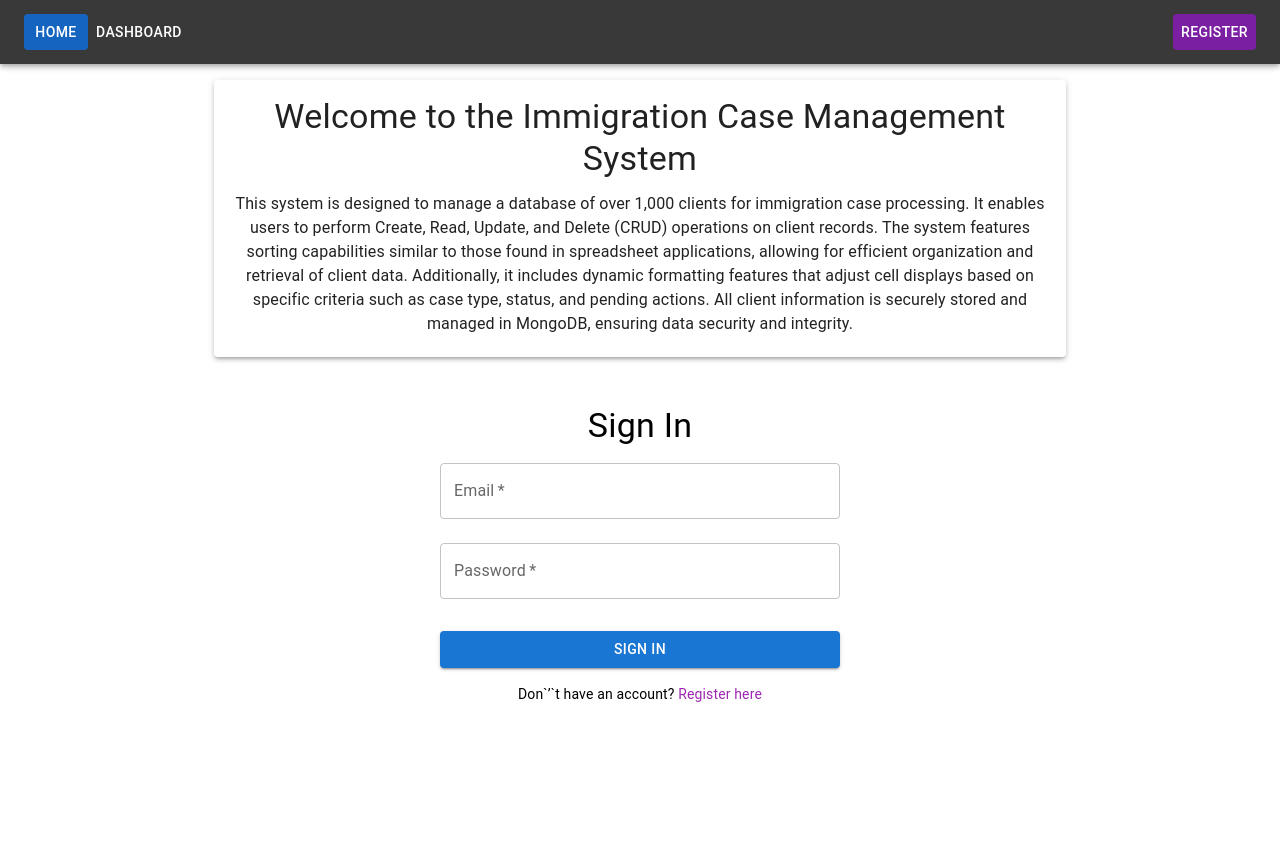
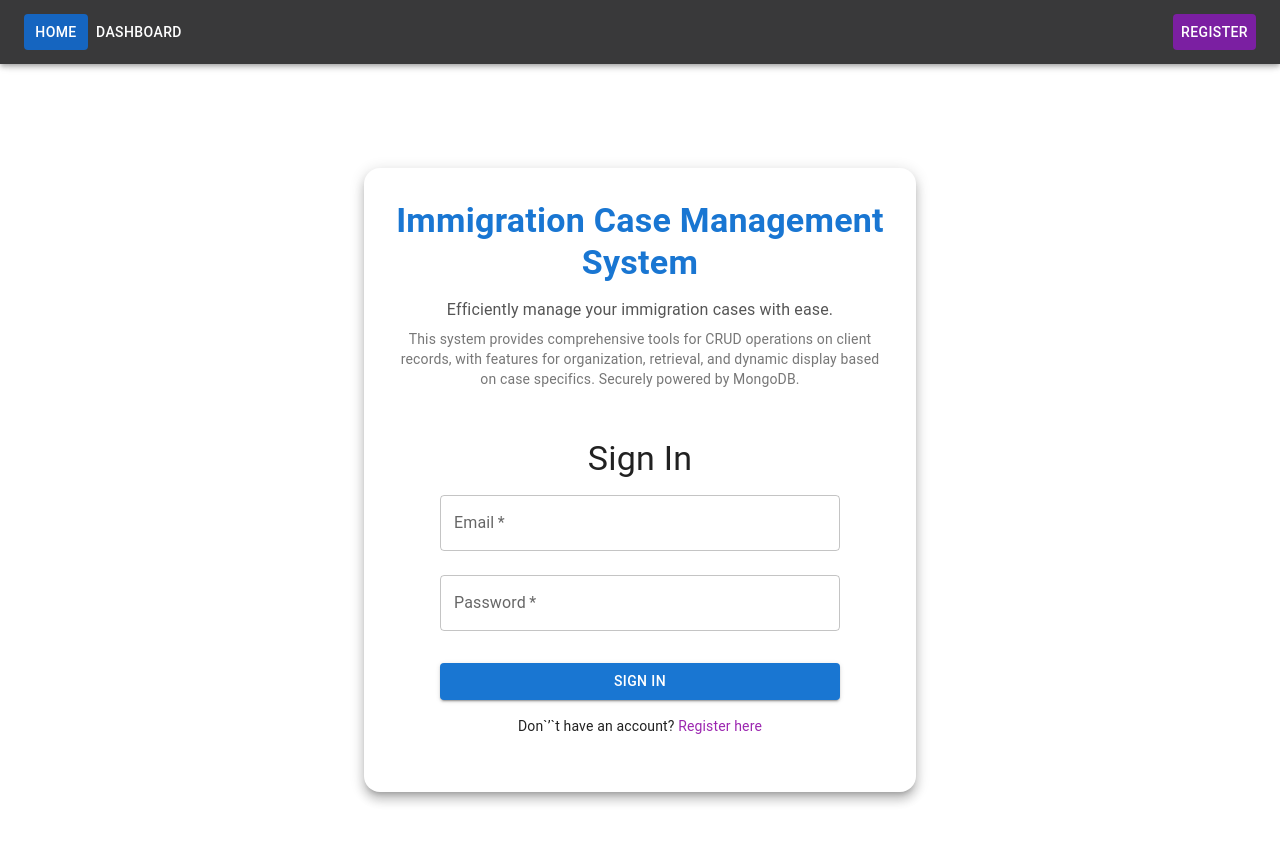
Before and after one commit to Mbareck21/clientdatabase, a Next.js app: page / in a window 1280 px wide. Shown: the top 842 px of the page. Before the commit the page ends 800 px from the top, so only its background shows below. Built offline with nearby package versions, Linux system fonts and the light colour scheme; no server answers; what @mui/material-nextjs would draw is missing.

Commit message:
Refactor: Improve landing page and implement pagination, fix auth and env issues

```diff
--- a/app/api/adminExists/route.js
+++ b/app/api/adminExists/route.js
@@ -12,5 +12,6 @@ export async function POST(req) {
 
     } catch (error) {
         console.log(error);
+        return NextResponse.json({ message: "An error occurred while checking admin existence." }, { status: 500 });
     }
 }
--- a/app/api/clients/route.js
+++ b/app/api/clients/route.js
@@ -43,10 +43,18 @@ export async function POST(request) {
 	return NextResponse.json({ message: "Client Created" }, { status: 201 });
 }
 
-export async function GET() {
+export async function GET(request) {
 	await connectMongoDB();
-	const clients = await Client.find();
-	return NextResponse.json(clients);
+
+    const url = new URL(request.url);
+    const page = parseInt(url.searchParams.get('page') || '1');
+    const limit = parseInt(url.searchParams.get('limit') || '10');
+    const skip = (page - 1) * limit;
+
+	const clients = await Client.find().skip(skip).limit(limit);
+    const totalClients = await Client.countDocuments();
+
+	return NextResponse.json({clients, totalClients});
 }
 
 export async function DELETE(request) {
--- a/app/page.js
+++ b/app/page.js
@@ -10,24 +10,32 @@ export default async function Home() {
 	if (session) redirect("/dashboard")
 
 	return (
-		<Container maxWidth="md">
-			<Paper elevation={3} sx={{ p: 2, mt: 3 }}>
-				<Typography variant="h4" align="center" gutterBottom>
-					Welcome to the Immigration Case Management System
-				</Typography>
-				<Typography variant="body1" align="center" gutterBottom>
-					This system is designed to manage a database of over 1,000 clients for immigration case processing.
-					It enables users to perform Create, Read, Update, and Delete (CRUD) operations on client records.
-					The system features sorting capabilities similar to those found in spreadsheet applications,
-					allowing for efficient organization and retrieval of client data. Additionally, it includes
-					dynamic formatting features that adjust cell displays based on specific criteria such as case type,
-					status, and pending actions. All client information is securely stored and managed in MongoDB,
-					ensuring data security and integrity.
-				</Typography>
-			</Paper>
-			<Box sx={{ flexGrow: 1, mt: 3 }}>
-				<LoginForm />
-			</Box>
-		</Container>
+		<Box
+			sx={{
+				minHeight: '100vh',
+				display: 'flex',
+				justifyContent: 'center',
+				alignItems: 'center',
+
+			}}
+		>
+			<Container maxWidth="sm">
+				<Paper elevation={8} sx={{ p: 4, borderRadius: '16px', textAlign: 'center' }}>
+					<Typography variant="h4" component="h1" gutterBottom sx={{ fontWeight: 'bold', color: '#1976d2' }}>
+						Immigration Case Management System
+					</Typography>
+					<Typography variant="subtitle1" gutterBottom sx={{ color: '#555' }}>
+						Efficiently manage your immigration cases with ease.
+					</Typography>
+					<Typography variant="body2" align="center" paragraph sx={{ color: '#777' }}>
+						This system provides comprehensive tools for CRUD operations on client records, with features for organization, retrieval,
+						and dynamic display based on case specifics. Securely powered by MongoDB.
+					</Typography>
+					<Box sx={{ mt: 3 }}>
+						<LoginForm />
+					</Box>
+				</Paper>
+			</Container>
+		</Box>
 	);
 }
--- a/components/Navbar.jsx
+++ b/components/Navbar.jsx
@@ -23,7 +23,7 @@ export default function Navbar() {
                     <Chip avatar={<Avatar>{session?.user?.name && session.user.name[0]}</Avatar>} label={session?.user?.name && session.user.name + ' connected'} color="info" variant="outlined" />
                 </Box>
                 }
-                {session?.user?.name ? (
+                {session ? ( // Check if session exists
                     <Button sx={{ color: 'white', bgcolor: 'red' }} onClick={() => signOut()}>
                         Logout
                     </Button>
--- a/package.json
+++ b/package.json
@@ -26,7 +26,7 @@
     "eslint-config-prettier": "^9.1.0",
     "jsonwebtoken": "^9.0.2",
     "mongodb": "^6.1.0",
-    "mongoose": "^7.5.3",
+    "mongoose": "^7.8.7",
     "next": "latest",
     "next-auth": "^4.24.5",
     "react": "latest",
```
Also changed, not shown: components/ClientList.jsx (+15 -16 lines), .idx/integrations.json (added), 2 other files (tests, documents, lock files or other folders).
